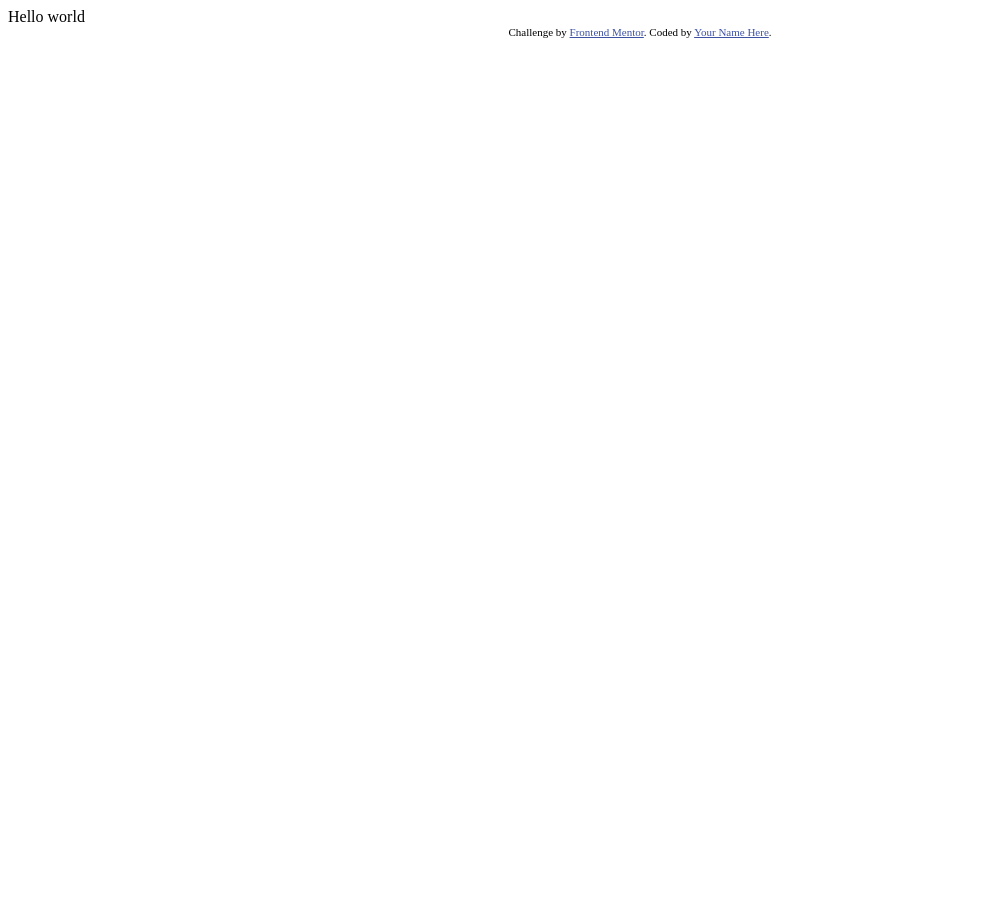
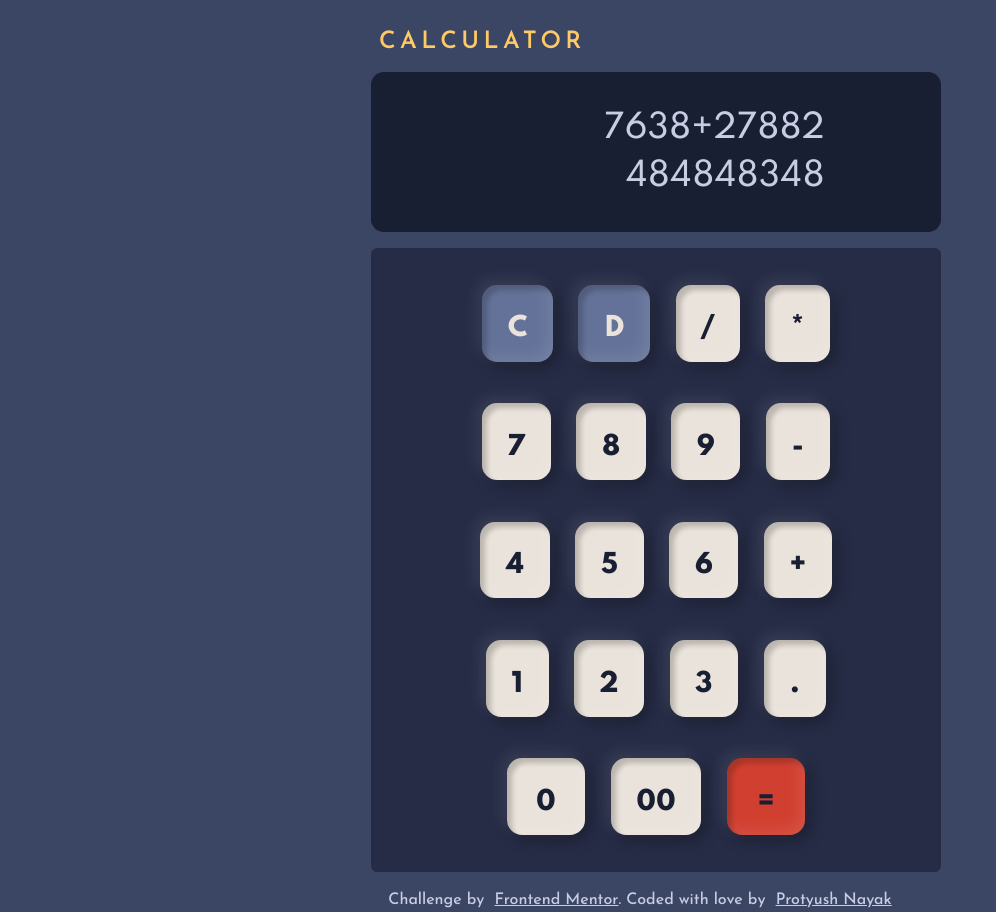
Before and after one commit to protyushn1999/My--Calculator, a plain HTML site: page index.html in a window 1280 px wide. Shown: the whole page, without its empty margins (0-996 px from the left). Before the commit the page ends 800 px from the top, so only its background shows below. Drawn offline with nearby package versions, Linux system fonts and the light colour scheme.

Commit message:
HTML CSS added

```diff
--- a/index.html
+++ b/index.html
@@ -1,26 +1,129 @@
 <!DOCTYPE html>
 <html lang="en">
+
 <head>
-  <meta charset="UTF-8">
-  <meta name="viewport" content="width=device-width, initial-scale=1.0"> <!-- displays site properly based on user's device -->
+  <meta charset="UTF-8" />
+  <meta name="viewport" content="width=device-width, initial-scale=1.0" />
+  <!-- displays site properly based on user's device -->
 
-  <link rel="icon" type="image/png" sizes="32x32" href="./images/favicon-32x32.png">
+  <link rel="icon" type="image/png" sizes="32x32" href="./images/favicon-32x32.png" />
+  <link
+    href="https://fonts.googleapis.com/css2?family=Josefin+Sans:ital,wght@0,100;0,200;0,300;0,400;0,500;0,600;0,700;1,100;1,200;1,300;1,400;1,500;1,600;1,700&family=Spartan:wght@100;200;300;400;500;600;700;800;900&display=swap"
+    rel="stylesheet">
+  <link href="https://cdn.jsdelivr.net/npm/bootstrap@5.1.3/dist/css/bootstrap.min.css" rel="stylesheet"
+    integrity="sha384-1BmE4kWBq78iYhFldvKuhfTAU6auU8tT94WrHftjDbrCEXSU1oBoqyl2QvZ6jIW3" crossorigin="anonymous">
 
-  <title>Frontend Mentor | Calculator app</title>
+  <link rel="stylesheet" href="style.css" />
+  <title>Calculator</title>
+</head>
 
-  <!-- Feel free to remove these styles or customise in your own stylesheet 👍 -->
-  <style>
-    .attribution { font-size: 11px; text-align: center; }
-    .attribution a { color: hsl(228, 45%, 44%); }
-  </style>
-</head>
 <body>
 
-Hello world
+  <div class="container">
+    <div class="row">
+      <div class="col-md-3"></div>
+      <div class="col-md-8" id="heading">
+       CALCULATOR
+      </div>
+    </div>
+    <div class="row">
+      <div class="col-md-3"></div>
+      <div class="col-md-6 calc-header">
+        <div class="col-10 right">
+          7638+27882
+        </div>
+        <div class="col-10 right">
+          484848348
+        </div>
+      </div>
+      <div class="col-md-3">
+      </div>
+    </div>
 
-  <div class="attribution">
-    Challenge by <a href="https://www.frontendmentor.io?ref=challenge" target="_blank">Frontend Mentor</a>.
-    Coded by <a href="#">Your Name Here</a>.
+
+    <div class="row">
+      <div class="col-md-3"></div>
+      <div class="col-lg-6 calc-container">
+        <div class="row margin">
+          <div class="col-md-2 "></div>
+          <div class="col-8 center">
+            <button type="button" class="btn btn-primary btn-lg margin c">C</button>
+            <button type="button" class="btn btn-secondary btn-lg margin c">D</button>
+            <button type="button" class="btn btn-success btn-lg margin">/</button>
+            <button type="button" class="btn btn-danger btn-lg margin">*</button>
+          </div>
+          <div class="col-md-2"></div>
+        </div>
+
+        <div class="row margin">
+          <div class="col-md-2 "></div>
+          <div class="col-8 center">
+            <button type="button" class="btn btn-primary btn-lg margin">7</button>
+            <button type="button" class="btn btn-secondary btn-lg margin">8</button>
+            <button type="button" class="btn btn-success btn-lg margin">9</button>
+            <button type="button" class="btn btn-danger btn-lg margin">-</button>
+          </div>
+          <div class="col-md-2"></div>
+        </div>
+
+        <div class="row margin">
+          <div class="col-md-2 "></div>
+          <div class="col-8 center">
+            <button type="button" class="btn btn-primary btn-lg margin">4</button>
+            <button type="button" class="btn btn-secondary btn-lg margin">5</button>
+            <button type="button" class="btn btn-success btn-lg margin">6</button>
+            <button type="button" class="btn btn-danger btn-lg margin">+</button>
+          </div>
+          <div class="col-md-2"></div>
+        </div>
+
+        <div class="row margin">
+          <div class="col-md-2 "></div>
+          <div class="col-8 center">
+            <button type="button" class="btn btn-primary btn-lg margin">1</button>
+            <button type="button" class="btn btn-secondary btn-lg margin">2</button>
+            <button type="button" class="btn btn-success btn-lg margin">3</button>
+            <button type="button" class="btn btn-danger btn-lg margin">.</button>
+          </div>
+          <div class="col-md-2"></div>
+        </div>
+
+        <div class="row margin">
+          <div class="col-md-2 "></div>
+          <div class="col-8 center-last">
+            <button type="button" class="btn btn-primary btn-lg margin">0</button>
+            <button type="button" class="btn btn-secondary btn-lg margin">00</button>
+            <button type="button" class="btn btn-success btn-lg margin equal">=</button>
+          </div>
+          <div class="col-md-2"></div>
+        </div>
+
+      </div>
+    </div>
+    <div class="row">
+      <div class="col-md-12 center">
+        Challenge by  &nbsp
+        <a href="https://www.frontendmentor.io?ref=challenge" target="_blank">Frontend Mentor</a>. Coded with love by  &nbsp
+        <a href="https://github.com/protyushn1999" target="_blank">Protyush Nayak</a>
+      </div>
+    </div>
+
   </div>
+
+
+
+
+  <script src="https://code.jquery.com/jquery-3.2.1.slim.min.js"
+    integrity="sha384-KJ3o2DKtIkvYIK3UENzmM7KCkRr/rE9/Qpg6aAZGJwFDMVNA/GpGFF93hXpG5KkN"
+    crossorigin="anonymous"></script>
+  <script src="https://cdnjs.cloudflare.com/ajax/libs/popper.js/1.12.9/umd/popper.min.js"
+    integrity="sha384-ApNbgh9B+Y1QKtv3Rn7W3mgPxhU9K/ScQsAP7hUibX39j7fakFPskvXusvfa0b4Q"
+    crossorigin="anonymous"></script>
+  <script src="https://maxcdn.bootstrapcdn.com/bootstrap/4.0.0/js/bootstrap.min.js"
+    integrity="sha384-JZR6Spejh4U02d8jOt6vLEHfe/JQGiRRSQQxSfFWpi1MquVdAyjUar5+76PVCmYl"
+    crossorigin="anonymous"></script>
+
+  <script src="script.js"></script>
 </body>
+
 </html>
--- /dev/null
+++ b/style.css
@@ -0,0 +1,123 @@
+* {
+  margin: 0;
+  padding: 0;
+  list-style: none;
+  text-decoration: none;
+}
+:root {
+  --bg-color: #3b4664;
+  --text-color: #c9cde4;
+  --calc-head: #181f32;
+  --calc-body: #262c46;
+  --calc-btn: #eae3db;
+  --calc-btn-hover: #d6d6d6;
+  --calc-equal-btn: #d13f30;
+  --calc-other-btn: #647299;
+}
+body {
+  width: 100%;
+  height: 100%;
+  background: var(--bg-color);
+  color: var(--text-color);
+  font-family: "Josefin Sans", "Spartan", sans-serif;
+  font-weight: 500;
+}
+a,
+a:visited,
+a:hover,
+a:active {
+  color: inherit;
+}
+.container {
+  width: 100%;
+  height: 100%;
+  display: flex;
+  flex-direction: column;
+  justify-content: center;
+}
+.margin {
+  margin: 0.5em;
+}
+.center {
+  display: flex;
+  justify-content: center;
+}
+.right {
+  display: flex;
+  justify-content: flex-end;
+}
+.center-last {
+  display: flex;
+  justify-content: space-between;
+}
+#heading {
+  font-size: 1.5em;
+  font-weight: 700;
+  margin: 0.5em;
+  margin-top: 1em;
+  letter-spacing: 0.182em;
+  font-weight: 600;
+  color:  #ffca66;
+}
+.calc-container {
+  background-color: var(--calc-body);
+  display: flex;
+  flex-direction: column;
+  justify-content: space-evenly;
+  align-content: space-between;
+  margin: 16px;
+  border-radius: 0.4em;
+  padding: 1em;
+  margin-top: 0;
+}
+.calc-header {
+  background-color: var(--calc-head);
+  margin: 0.5em;
+  margin-top: 0;
+  border-radius: 0.4em;
+  padding: 1em;
+  font-family: "Spartan", sans-serif;
+  font-weight: 500;
+  font-size: 2em;
+}
+
+.btn {
+  background-color: var(--calc-btn);
+  width: 4em;
+  height: 3em;
+  color: var(--calc-head);
+  border: none;
+  border-radius: 0.6em;
+  padding: 1em;
+  font-size: 1.6em;
+  font-weight: 800;
+  cursor: pointer;
+  transition: all 0.2s ease-in-out;
+  font-family: "Spartan", sans-serif;
+  box-shadow: inset 5px 5px 5px rgba(0, 0, 0, 0.2),
+    inset -5px -5px 15px rgba(255, 255, 255, 0.1),
+    5px 5px 15px rgba(0, 0, 0, 0.3), -5px -5px 15px rgba(255, 255, 255, 0.1);
+}
+.btn:hover {
+  background-color: var(--calc-btn-hover);
+  color: var(--calc-body);
+}
+.c {
+  background-color: var(--calc-other-btn);
+  color: var(--calc-btn);
+  font-size: 1.6em;
+  font-weight: 800;
+  font-family: "Spartan", sans-serif;
+
+}
+.c:hover {
+  background-color: var(--calc-btn-hover);
+  color: var(--calc-body);
+}
+.equal {
+  background-color: var(--calc-equal-btn);
+  color: var(--calc-head);
+  font-size: 1.6em;
+  font-weight: 800;
+  font-family: "Spartan", sans-serif;
+}
```
Also changed, not shown: app.js (added).
